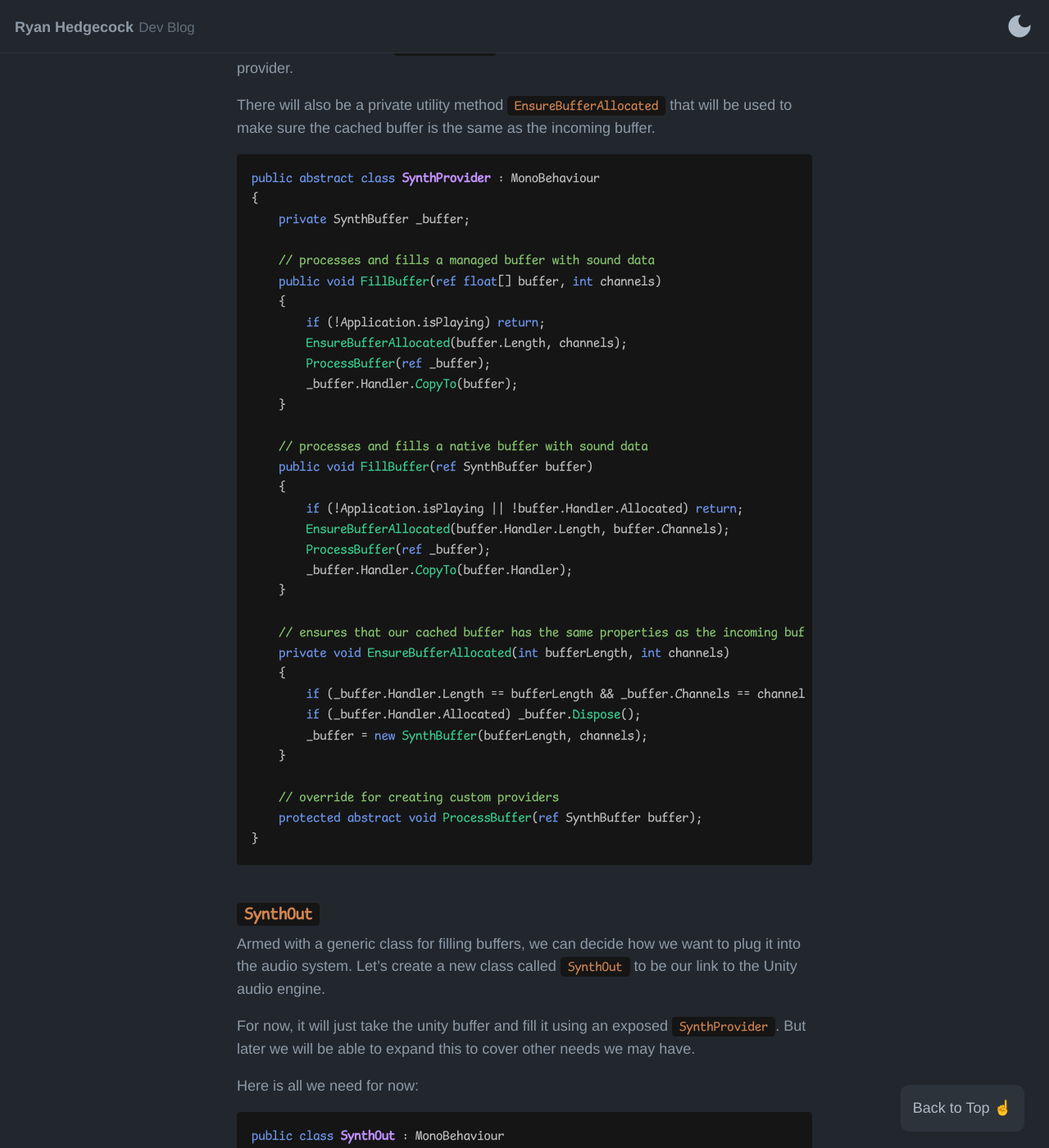
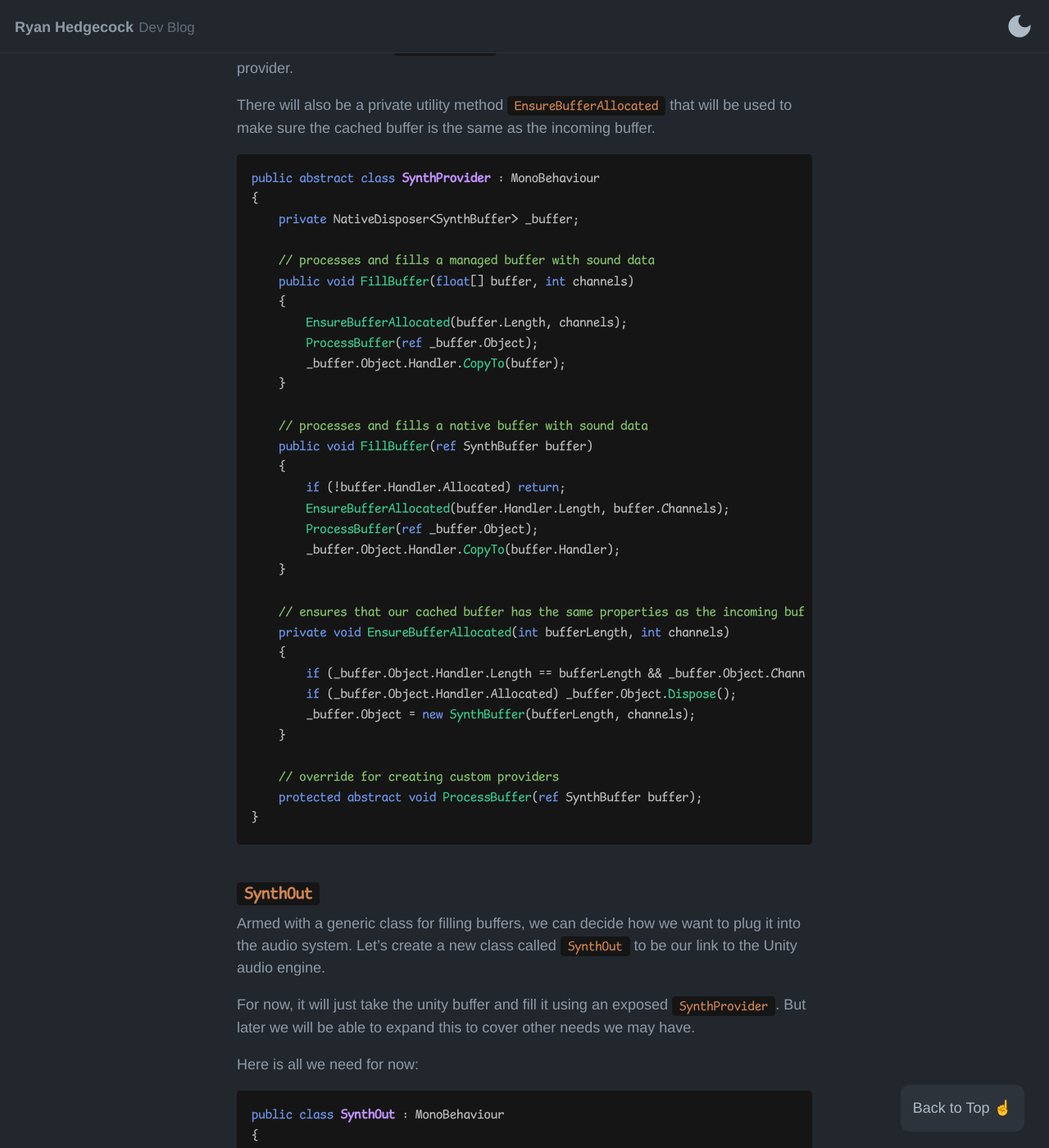
Before and after one commit to rhedgeco/dev-blog, a Jekyll site: the page built from _posts/2022/unity-audio-generation/Part3 - Performance and Architecture/2022-07-04-unity-audio-generation-performance.md, in a window 1280 px wide and 1400 px high, scrolled down 4740 px. Shown: the whole window at 82% size. Built offline with Jekyll 4.4.1, drawn with Linux system fonts in a browser that asks for light colours; comment, search, counter and statistics services are not loaded.

Commit message:
fixed synthprovider example code

````diff
--- a/_posts/2022/unity-audio-generation/Part3 - Performance and Architecture/2022-07-04-unity-audio-generation-performance.md
+++ b/_posts/2022/unity-audio-generation/Part3 - Performance and Architecture/2022-07-04-unity-audio-generation-performance.md
@@ -151,32 +151,31 @@ There will also be a private utility method `EnsureBufferAllocated` that will be
 ```csharp
 public abstract class SynthProvider : MonoBehaviour
 {
-    private SynthBuffer _buffer;
+    private NativeDisposer<SynthBuffer> _buffer;
 
     // processes and fills a managed buffer with sound data
-    public void FillBuffer(ref float[] buffer, int channels)
+    public void FillBuffer(float[] buffer, int channels)
     {
-        if (!Application.isPlaying) return;
         EnsureBufferAllocated(buffer.Length, channels);
-        ProcessBuffer(ref _buffer);
-        _buffer.Handler.CopyTo(buffer);
+        ProcessBuffer(ref _buffer.Object);
+        _buffer.Object.Handler.CopyTo(buffer);
     }
 
     // processes and fills a native buffer with sound data
     public void FillBuffer(ref SynthBuffer buffer)
     {
-        if (!Application.isPlaying || !buffer.Handler.Allocated) return;
+        if (!buffer.Handler.Allocated) return;
         EnsureBufferAllocated(buffer.Handler.Length, buffer.Channels);
-        ProcessBuffer(ref _buffer);
-        _buffer.Handler.CopyTo(buffer.Handler);
+        ProcessBuffer(ref _buffer.Object);
+        _buffer.Object.Handler.CopyTo(buffer.Handler);
     }
 
     // ensures that our cached buffer has the same properties as the incoming buffer
     private void EnsureBufferAllocated(int bufferLength, int channels)
     {
-        if (_buffer.Handler.Length == bufferLength && _buffer.Channels == channels) return;
-        if (_buffer.Handler.Allocated) _buffer.Dispose();
-        _buffer = new SynthBuffer(bufferLength, channels);
+        if (_buffer.Object.Handler.Length == bufferLength && _buffer.Object.Channels == channels) return;
+        if (_buffer.Object.Handler.Allocated) _buffer.Object.Dispose();
+        _buffer.Object = new SynthBuffer(bufferLength, channels);
     }
 
     // override for creating custom providers
````
